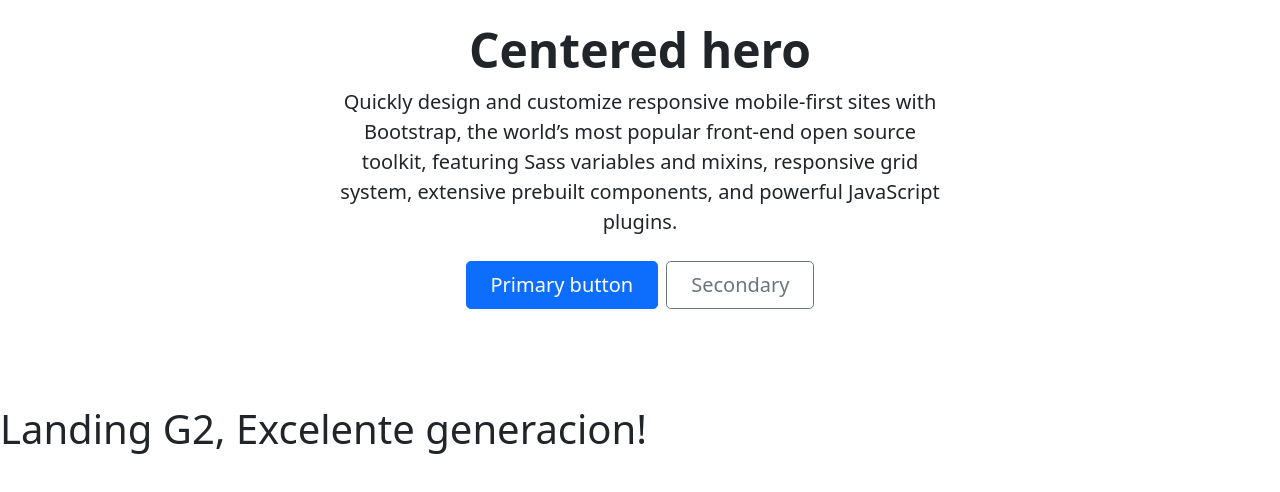
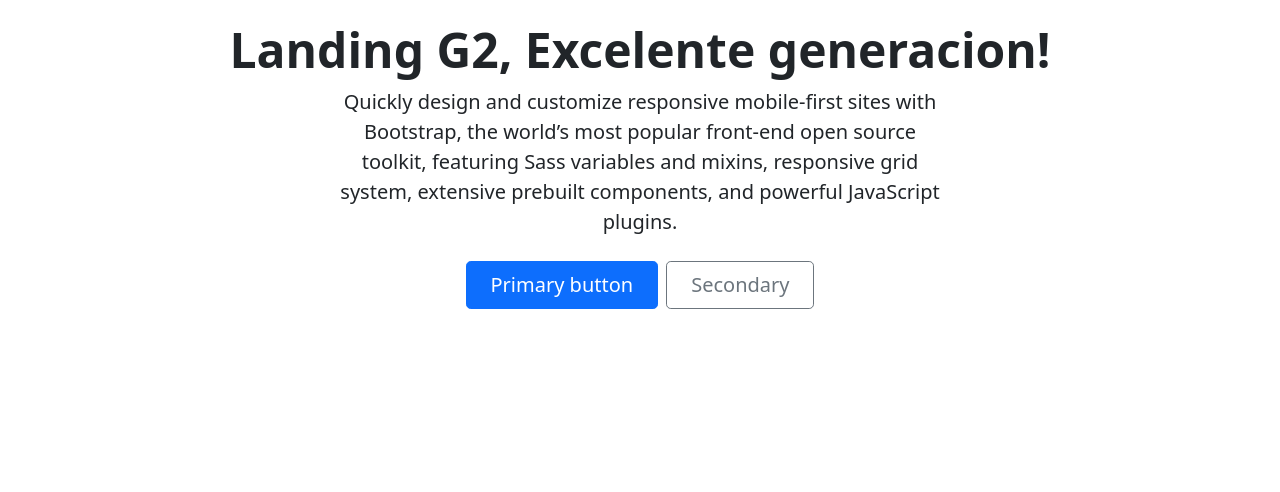
Before and after one commit to mgmunozt/logisticapp-landing, a plain HTML site: page index.html in a window 1280 px wide. Shown: the part 212-704 px from the top of the page. Drawn offline with nearby package versions, Linux system fonts and the light colour scheme.

Commit message:
Correccion de Texto

```diff
--- a/index.html
+++ b/index.html
@@ -50,7 +50,7 @@
 
     <div class="px-4 py-5 my-5 text-center">
       <img class="d-block mx-auto mb-4" src="/docs/5.1/assets/brand/bootstrap-logo.svg" alt="" width="72" height="57">
-      <h1 class="display-5 fw-bold">Centered hero</h1>
+      <h1 class="display-5 fw-bold">Landing G2, Excelente generacion!</h1>
       <div class="col-lg-6 mx-auto">
         <p class="lead mb-4">Quickly design and customize responsive mobile-first sites with Bootstrap, the world’s most popular front-end open source toolkit, featuring Sass variables and mixins, responsive grid system, extensive prebuilt components, and powerful JavaScript plugins.</p>
         <div class="d-grid gap-2 d-sm-flex justify-content-sm-center">
@@ -60,8 +60,6 @@
       </div>
     </div>
 
-
-    <h1>Landing G2, Excelente generacion!</h1>
 
     <!-- Optional JavaScript; choose one of the two! -->
 
```
